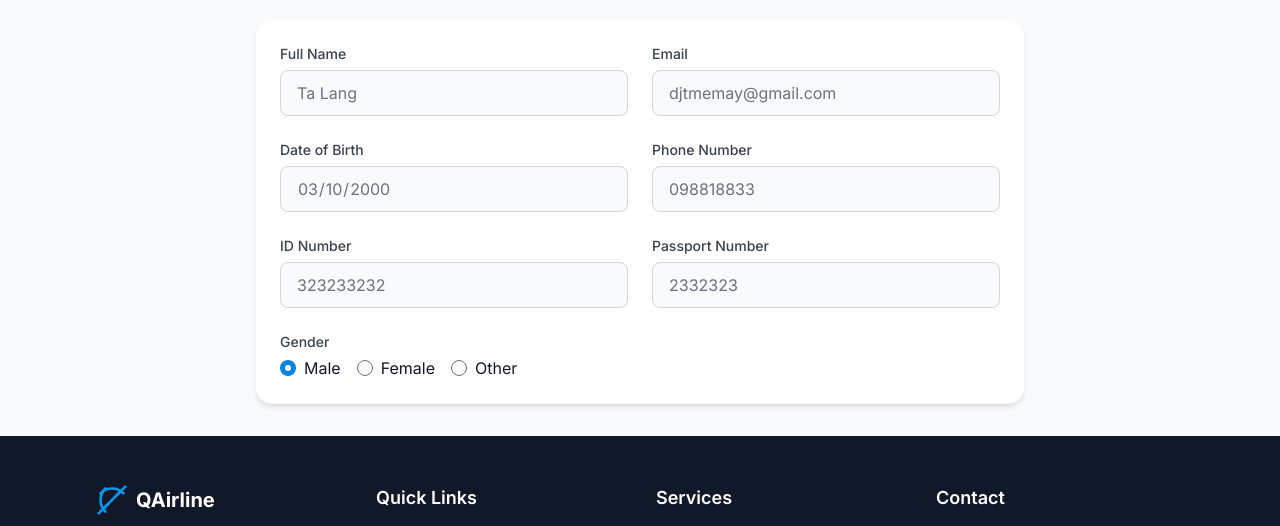
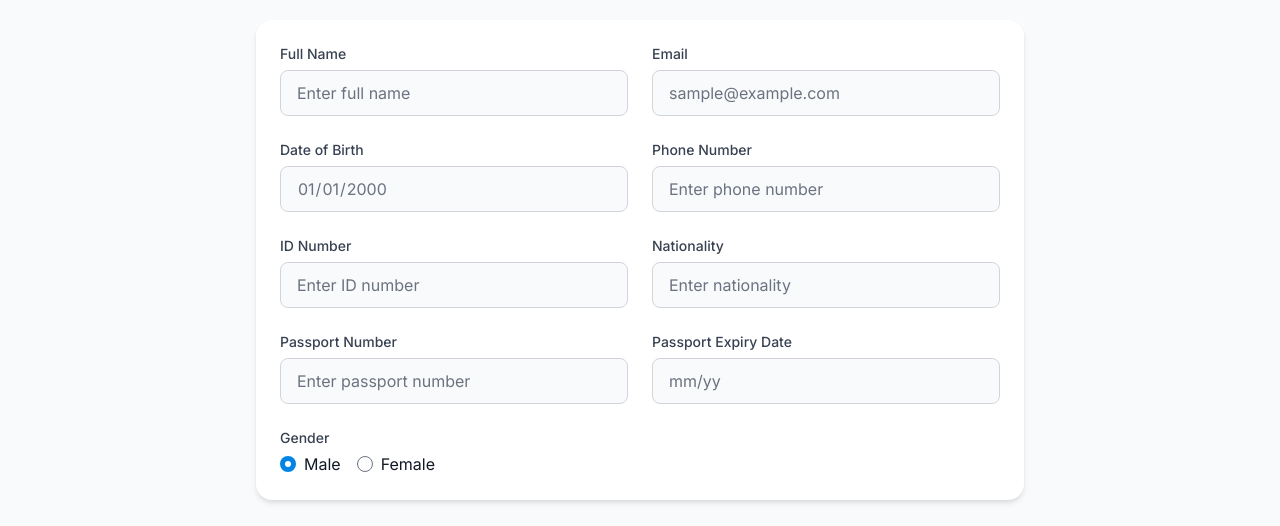
Before and after one commit to dDxCg/QAirline, a React (Vite) app in the folder frontend/: page /profile in a window 1280 px wide. Shown: the part 140-666 px from the top of the page. Built offline with nearby package versions, Linux system fonts and the light colour scheme; no server answers; sample sign-in values are in the browser's storage.

Commit message:
profile fetch

```diff
--- a/frontend/src/components/common/Input.tsx
+++ b/frontend/src/components/common/Input.tsx
@@ -1,7 +1,8 @@
-import React from 'react';
-import { twMerge } from 'tailwind-merge';
+import React from "react";
+import { twMerge } from "tailwind-merge";
 
-export interface InputProps extends React.InputHTMLAttributes<HTMLInputElement> {
+export interface InputProps
+  extends React.InputHTMLAttributes<HTMLInputElement> {
   label?: string;
   error?: string;
   leftIcon?: React.ReactNode;
@@ -19,14 +20,15 @@ const Input: React.FC<InputProps> = ({
   disabled,
   ...props
 }) => {
-  const baseInputStyles = 'w-full rounded-lg border bg-white px-4 py-2.5 text-gray-900 transition-colors duration-200 focus:outline-none focus:ring-2 focus:ring-primary-500 focus:ring-offset-2';
+  const baseInputStyles =
+    "w-full rounded-lg border bg-white px-4 py-2.5 text-gray-900 transition-colors duration-200 focus:outline-none";
 
   const inputStyles = twMerge(
     baseInputStyles,
-    error ? 'border-red-500' : 'border-gray-300',
-    leftIcon && 'pl-10',
-    rightIcon && 'pr-10',
-    disabled && 'bg-gray-50 text-gray-500 cursor-not-allowed',
+    error ? "border-red-500" : "border-gray-300",
+    leftIcon && "pl-10",
+    rightIcon && "pr-10",
+    disabled && "bg-gray-50 text-gray-500 cursor-not-allowed",
     className
   );
 
@@ -43,11 +45,7 @@ const Input: React.FC<InputProps> = ({
             {leftIcon}
           </div>
         )}
-        <input
-          disabled={disabled}
-          className={inputStyles}
-          {...props}
-        />
+        <input disabled={disabled} className={inputStyles} {...props} />
         {rightIcon && (
           <div className="absolute inset-y-0 right-0 flex items-center pr-3 text-gray-500">
             {rightIcon}
--- a/frontend/src/pages/Profile.tsx
+++ b/frontend/src/pages/Profile.tsx
@@ -1,35 +1,74 @@
-import React, { useState } from 'react';
-import Layout from '../components/layout/Layout';
-import Container from '../components/layout/Container';
-import Card from '../components/common/Card';
-import Input from '../components/common/Input';
-import Button from '../components/common/Button';
+import React, { useState, useEffect } from "react";
+import Layout from "../components/layout/Layout";
+import Container from "../components/layout/Container";
+import Card from "../components/common/Card";
+import Input from "../components/common/Input";
+import Button from "../components/common/Button";
+import profileServices from "@/services/profileServices";
+import toast from "react-hot-toast";
 
 interface UserProfile {
-  name: string;
-  email: string;
-  dateOfBirth: string;
-  phone: string;
-  idNumber: string;
-  passportNumber: string;
-  gender: 'male' | 'female' | 'other';
+  full_name: string;
+  date_of_birth: Date;
+  gender: "male" | "female";
+  nationality: string;
+  id_number: string;
+  passport_number: string;
+  passport_expiry_date: string;
+  phone_number: string;
 }
 
 const Profile: React.FC = () => {
   const [isEditing, setIsEditing] = useState(false);
+  const [email] = useState(
+    () => localStorage.getItem("email") || "sample@example.com"
+  );
   const [profile, setProfile] = useState<UserProfile>({
-    name: 'Ta Lang',
-    email: 'djtmemay@gmail.com',
-    dateOfBirth: '2000-03-10',
-    phone: '098818833',
-    idNumber: '323233232',
-    passportNumber: '2332323',
-    gender: 'male',
+    full_name: "",
+    date_of_birth: new Date("2000-01-01"), // Default to today as yyyy-mm-dd
+    gender: "male",
+    nationality: "",
+    id_number: "",
+    passport_number: "",
+    passport_expiry_date: "",
+    phone_number: "",
   });
+
+  useEffect(() => {
+    const fetchProfile = async () => {
+      try {
+        const profile = await profileServices.getProfile();
+        if (profile) {
+          setProfile({
+            full_name: profile.full_name,
+            date_of_birth: profile.date_of_birth,
+            gender: profile.gender,
+            nationality: profile.nationality,
+            id_number: profile.id_number,
+            passport_number: profile.passport_number,
+            passport_expiry_date: profile.passport_expiry_date,
+            phone_number: profile.phone_number,
+          });
+        }
+      } catch (error) {
+        console.error("Error fetching profile:", error);
+      }
+    };
+    fetchProfile();
+  }, []);
 
   const handleSubmit = (e: React.FormEvent) => {
     e.preventDefault();
     // TODO: Handle profile update
+    profileServices
+      .updateProfile(profile)
+      .then(() => {
+        // Optionally, show a success message
+        toast.success("Profile updated successfully!");
+      })
+      .catch((error) => {
+        toast.error("Failed to update profile: " + error.message);
+      });
     setIsEditing(false);
   };
 
@@ -40,10 +79,10 @@ const Profile: React.FC = () => {
           <div className="flex items-center justify-between mb-6">
             <h1 className="text-2xl font-bold text-gray-900">My Profile</h1>
             <Button
-              variant={isEditing ? 'outline' : 'primary'}
+              variant={isEditing ? "outline" : "primary"}
               onClick={() => setIsEditing(!isEditing)}
             >
-              {isEditing ? 'Cancel' : 'Edit Profile'}
+              {isEditing ? "Cancel" : "Edit Profile"}
             </Button>
           </div>
 
@@ -52,59 +91,91 @@ const Profile: React.FC = () => {
               <div className="grid grid-cols-1 md:grid-cols-2 gap-6">
                 <Input
                   label="Full Name"
-                  value={profile.name}
+                  value={profile.full_name}
                   onChange={(e) =>
-                    setProfile({ ...profile, name: e.target.value })
+                    setProfile({ ...profile, full_name: e.target.value })
                   }
                   disabled={!isEditing}
+                  placeholder="Enter full name"
                 />
 
                 <Input
                   label="Email"
                   type="email"
-                  value={profile.email}
-                  onChange={(e) =>
-                    setProfile({ ...profile, email: e.target.value })
-                  }
-                  disabled={!isEditing}
+                  value={email}
+                  disabled={true}
                 />
 
                 <Input
                   label="Date of Birth"
                   type="date"
-                  value={profile.dateOfBirth}
+                  value={
+                    profile.date_of_birth instanceof Date
+                      ? profile.date_of_birth.toISOString().slice(0, 10)
+                      : profile.date_of_birth
+                  }
                   onChange={(e) =>
-                    setProfile({ ...profile, dateOfBirth: e.target.value })
+                    setProfile({
+                      ...profile,
+                      date_of_birth: new Date(e.target.value),
+                    })
                   }
                   disabled={!isEditing}
+                  placeholder="mm/dd/yyyy"
                 />
 
                 <Input
                   label="Phone Number"
                   type="tel"
-                  value={profile.phone}
+                  value={profile.phone_number}
                   onChange={(e) =>
-                    setProfile({ ...profile, phone: e.target.value })
+                    setProfile({ ...profile, phone_number: e.target.value })
                   }
                   disabled={!isEditing}
+                  placeholder="Enter phone number"
                 />
 
                 <Input
                   label="ID Number"
-                  value={profile.idNumber}
+                  value={profile.id_number}
                   onChange={(e) =>
-                    setProfile({ ...profile, idNumber: e.target.value })
+                    setProfile({ ...profile, id_number: e.target.value })
                   }
                   disabled={!isEditing}
+                  placeholder="Enter ID number"
+                />
+
+                <Input
+                  label="Nationality"
+                  value={profile.nationality}
+                  onChange={(e) =>
+                    setProfile({ ...profile, nationality: e.target.value })
+                  }
+                  disabled={!isEditing}
+                  placeholder="Enter nationality"
                 />
 
                 <Input
                   label="Passport Number"
-                  value={profile.passportNumber}
+                  value={profile.passport_number}
                   onChange={(e) =>
-                    setProfile({ ...profile, passportNumber: e.target.value })
+                    setProfile({ ...profile, passport_number: e.target.value })
                   }
                   disabled={!isEditing}
+                  placeholder="Enter passport number"
+                />
+
+                <Input
+                  label="Passport Expiry Date"
+                  value={profile.passport_expiry_date}
+                  onChange={(e) =>
+                    setProfile({
+                      ...profile,
+                      passport_expiry_date: e.target.value,
+                    })
+                  }
+                  disabled={!isEditing}
+                  placeholder="mm/yy"
                 />
 
                 <div className="col-span-2">
@@ -112,7 +183,7 @@ const Profile: React.FC = () => {
                     Gender
                   </label>
                   <div className="flex space-x-4">
-                    {['male', 'female', 'other'].map((option) => (
+                    {["male", "female"].map((option) => (
                       <label
                         key={option}
                         className="flex items-center space-x-2 cursor-pointer"
@@ -125,13 +196,15 @@ const Profile: React.FC = () => {
                           onChange={(e) =>
                             setProfile({
                               ...profile,
-                              gender: e.target.value as UserProfile['gender'],
+                              gender: e.target.value as UserProfile["gender"],
                             })
                           }
                           disabled={!isEditing}
                           className="text-primary-600 focus:ring-primary-500 h-4 w-4"
                         />
-                        <span className="text-gray-900 capitalize">{option}</span>
+                        <span className="text-gray-900 capitalize">
+                          {option}
+                        </span>
                       </label>
                     ))}
                   </div>
```
